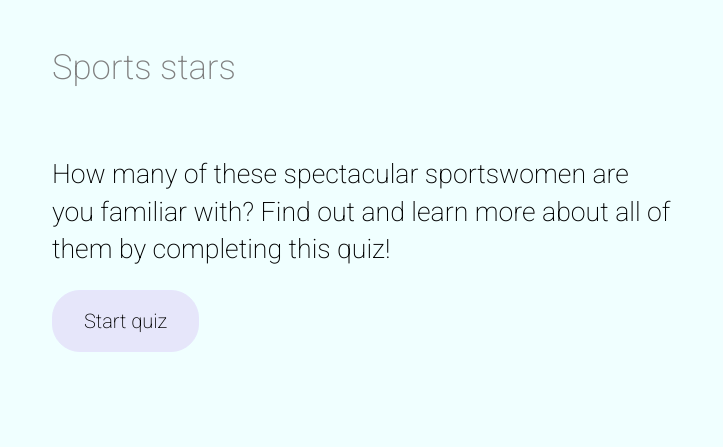
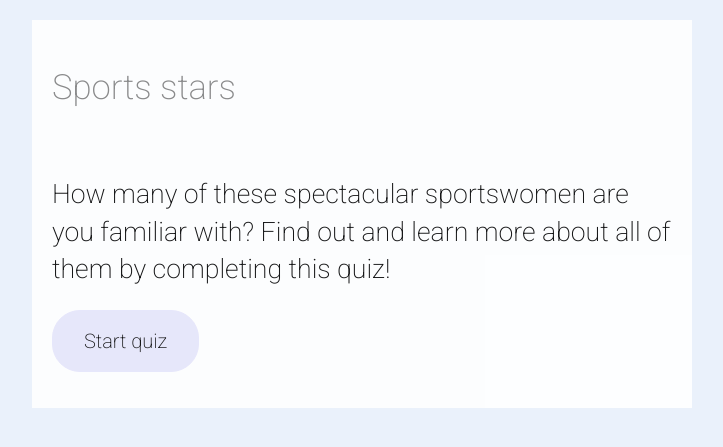
Before and after one commit to annamalkan/quiz-site, a Django app: page /quiz/fotboll/ in a window 1280 px wide. Shown: the top 447 px of the page, without its empty margins (278-1001 px from the left). Run offline with Django 3.2, Linux system fonts and the light colour scheme.

Commit message:
changed background

```diff
--- a/static/index.css
+++ b/static/index.css
@@ -48,12 +48,17 @@ h2 {
 	font-size:10pt;
 }
 
+html {
+	background-color: #EAF1FB;
+}
+
 body {
-	background: #f0ffff;
+	background: white;
+	opacity: 0.9;
 	font: 12pt/1.4 "Roboto", serif;
 	font-weight: 200;
 	max-width: 620px;
-	margin: auto;
+	margin: 20px auto;
 	padding:20px;
 }
 
```
